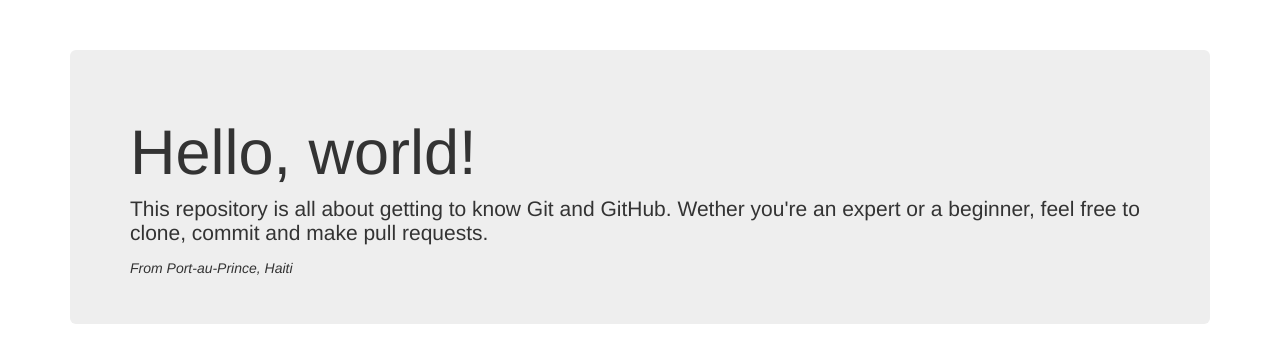
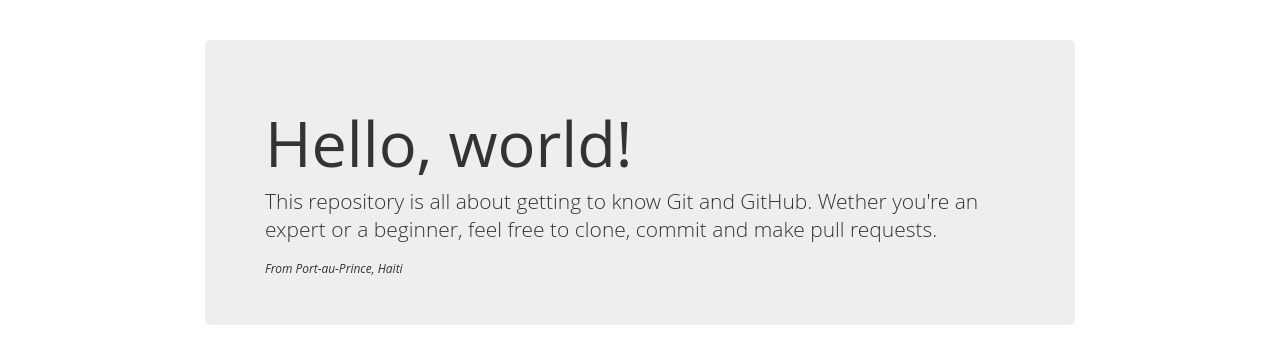
Before and after one commit to rijkaardorisme/hellogitworld, a plain HTML site: page index.html in a window 1280 px wide. Drawn offline with nearby package versions, Linux system fonts and the light colour scheme.

Commit message:
Customized a few elements here.

```diff
--- a/styles/main.css
+++ b/styles/main.css
@@ -1,4 +1,12 @@
 body {
-	padding: 50px;
-	font: 14px "Helvetica Neue", Arial, Helvetica, sans-serif;
+	padding-top: 40px;
+	font: 14px "Open Sans", Arial, Helvetica, sans-serif;
 }
+
+i {
+	font-size: 12px;
+}
+
+.container {
+	width: 900px;
+}
```
